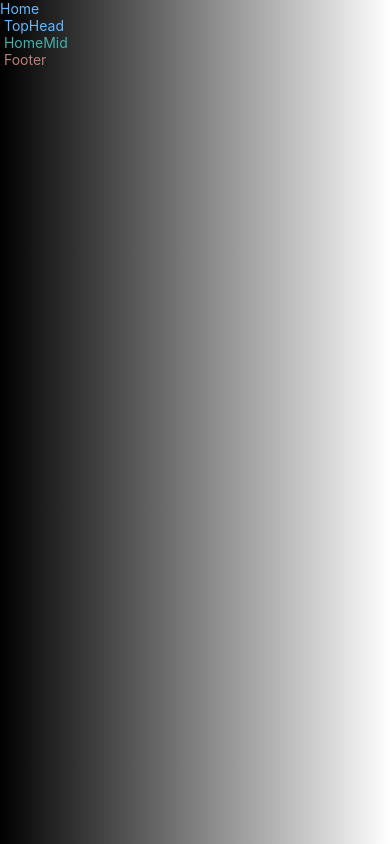
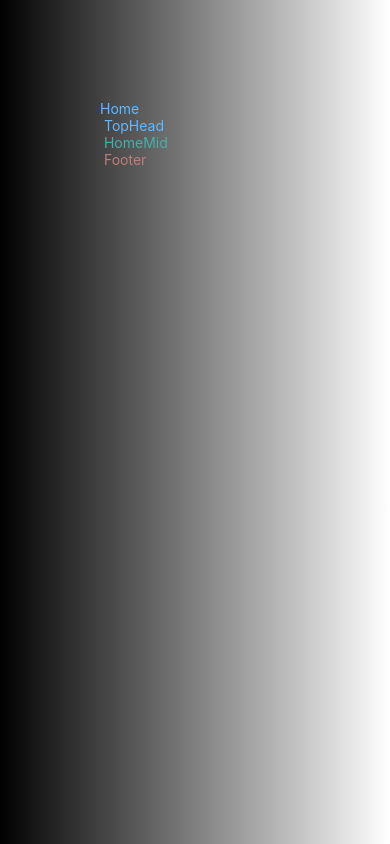
Before and after one commit to psteingh/LTRapp, a React Native app: screen / in a window 390 px wide. Built offline with nearby package versions, Linux system fonts and the light colour scheme.

Commit message:
ltrapp0319847

```diff
--- a/components/home.component.js
+++ b/components/home.component.js
@@ -8,7 +8,7 @@ import Footer from '../home/footer';
 
 function HomeComponent() {
     return (
-        <View>
+        <View style={styles.homeContainer}>
             <Text style={styles.homeText}>Home</Text>
             <TopHead />
             <HomeMid />
@@ -20,7 +20,11 @@ function HomeComponent() {
 export default HomeComponent;
 
 const styles = StyleSheet.create({
+    homeContainer: {
+        margin: 100
+    },
     homeText: {
         color: Colors.primaryLblue
-    }
+    },
+
 });
```
